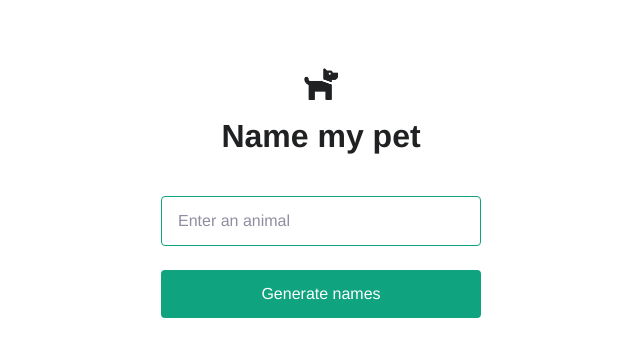
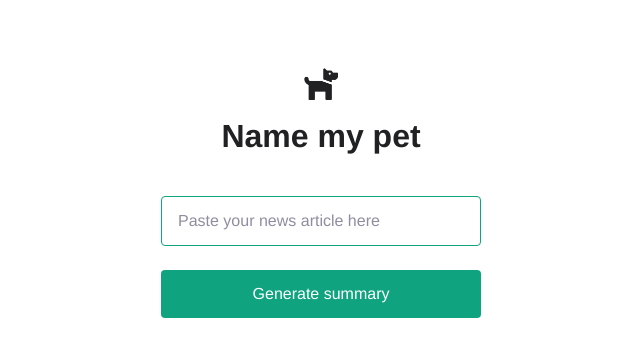
Before and after one commit to hiroayumi/gvf-news, a Flask app: page / in a window 1280 px wide. Shown: the top 357 px of the page, without its empty margins (319-959 px from the left). Run offline with Flask 2, Linux system fonts and the light colour scheme; some web fonts are replaced.

Commit message:
test article

```diff
--- a/app.py
+++ b/app.py
@@ -10,10 +10,10 @@ openai.api_key = "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"
 @app.route("/", methods=("GET", "POST"))
 def index():
     if request.method == "POST":
-        animal = request.form["animal"]
+        article = request.form["article"]
         response = openai.Completion.create(
             model="text-davinci-003",
-            prompt=generate_prompt(animal),
+            summary=generate_summary(article),
             temperature=0.6,
         )
         return redirect(url_for("index", result=response.choices[0].text))
@@ -22,7 +22,8 @@ def index():
     return render_template("index.html", result=result)
 
 
-def generate_prompt(animal):
+'''
+def generate_summary(article):
     return """Suggest three names for an animal that is a superhero.
 
 Animal: Cat
@@ -31,8 +32,34 @@ Animal: Dog
 Names: Ruff the Protector, Wonder Canine, Sir Barks-a-Lot
 Animal: {}
 Names:""".format(
-        animal.capitalize()
+        summary.capitalized()
     )
+'''
+
+def generate_summary(article):
+    prompt = "Please learn the writing styles of the following template summaries, and summarize a news article in a similar way."
+    + "Requirement: 1) The summary should be at roughly the same length as the summary templates provided "
+    + "2) The summary should contain similar types of information as the summary templates do 3) The summary should contain a title"
+    + "Template summary 1: (Title) Rippling raises $500m following collapse of banking partner SVB"
+    + "(Body) Company payroll and spend management fintech Rippling has raised $500 million in a Series E financing round. "
+    + "Following FDIC takeover of SVB on 10 March, Rippling extended $130 million of its own capital to fund customer payments to their employees."
+    + "The firm leveraged its backup payments infrastructure with JP Morgan Chase to ensure most customers’ employees received their pay that same day,"
+    + "with the remainder receiving their pay Monday morning. Nonetheless, Rippling CEO Parker Conrad says “$545 million of our customers’ "
+    + "money was still locked up at SVB”. “We had a number of sources of capital but raising a funding round was our best option,”"
+    + "he adds. Turning to long-time investor Greenoaks, Rippling was able to raise $500 million by the following Monday morning. "
+    + "Despite the FDIC confirming all SVB deposits would be guaranteed, Rippling decided to go forward with the financing round. "
+    + "The Series E values the firm at $11.25 billion, the same as the Series D in May last year. “Now, we’ve recovered all funds from SVB "
+    +"and our balance sheet holds just shy of $1 billion in cash,” Conrad adds."
+    + "Template summary 1: (Title) Cast AI raises $20m in funding (Body): Cast AI, a Miami, FL-based cloud-native automation "
+    + "and cost management startup, raised $20M in funding. The round was led by Creandum. The company intends to use the funds "
+    + "to expand operations and its business reach. Led by CEO Yuri Frayman, Cast AI is an all-in-one cloud-native automation platform "
+    + "that cuts cloud bills in half for AWS, GCP, and Azure customers. The platform employs AI and automation to analyze compute resources "
+    + "and optimize them in minutes. By connecting their Kubernetes clusters to the platform, organizations can see suggested recommendations "
+    + "and use cloud-native automation techniques for immediate cost reduction. Since the platform launch, CAST AI has experienced quarter-by-quarter "
+    + "revenue growth of over 220%, based on the company’s ability to provide optimization solutions that simplify cloud-native application "
+    + "management, a much-needed service in today’s tech-driven world. Article to summarize:\n{article}\n"
+    summary = chat_gpt_request(prompt)
+    return summary
 
 if __name__ == "__main__":
     app.run(debug=True)
--- a/templates/index.html
+++ b/templates/index.html
@@ -12,8 +12,8 @@
   <img src="{{ url_for('static', filename='dog.png') }}" class="icon" />
   <h3>Name my pet</h3>
   <form action="/" method="post">
-    <input type="text" name="animal" placeholder="Enter an animal" required />
-    <input type="submit" value="Generate names" />
+    <input type="text" name="article" placeholder="Paste your news article here" required />
+    <input type="submit" value="Generate summary" />
   </form>
   {% if result %}
   <div class="result">{{ result }}</div>
```
